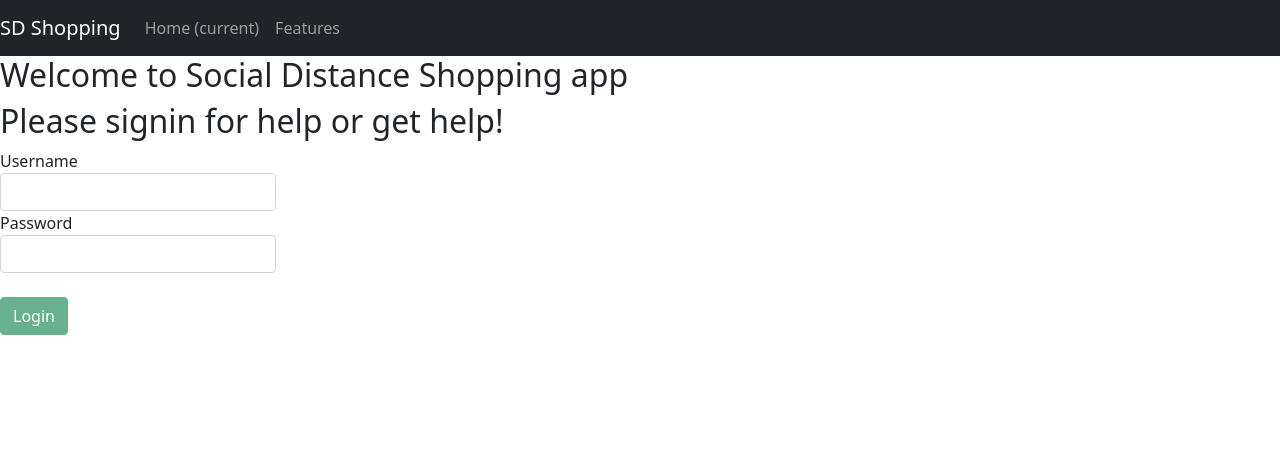
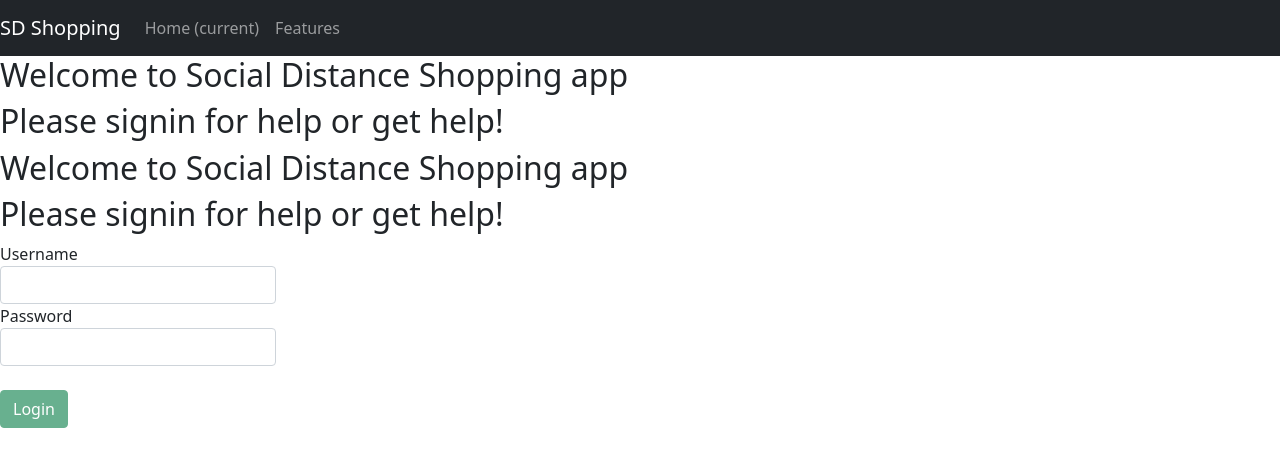
Before and after one commit to sonypasokan/social_distance_shopping, an Angular app in the folder frontend/social-distance-shopping/: page /login in a window 1280 px wide. Shown: the top 466 px of the page. Built offline with nearby package versions, Linux system fonts and the light colour scheme.

Commit message:
Commit for changing error text in red

```diff
--- a/frontend/social-distance-shopping/src/app/login/login.component.html
+++ b/frontend/social-distance-shopping/src/app/login/login.component.html
@@ -1,3 +1,5 @@
+<h2>Welcome to Social Distance Shopping app</h2>
+<h2>Please signin for help or get help!</h2>
 <div class="row" style="width: 300px;">
     <div class="col-xs-12">
         <form [formGroup]="loginForm"
@@ -22,7 +24,7 @@
                     </div>
                 </div>
             </div>
-            <p *ngIf="loginMessage">{{ loginMessage }}</p>
+            <p *ngIf="loginMessage" style="color: red;">{{ loginMessage }}</p>
             <br>
             <div class="row">
                 <div class="col-xs-12">
```
